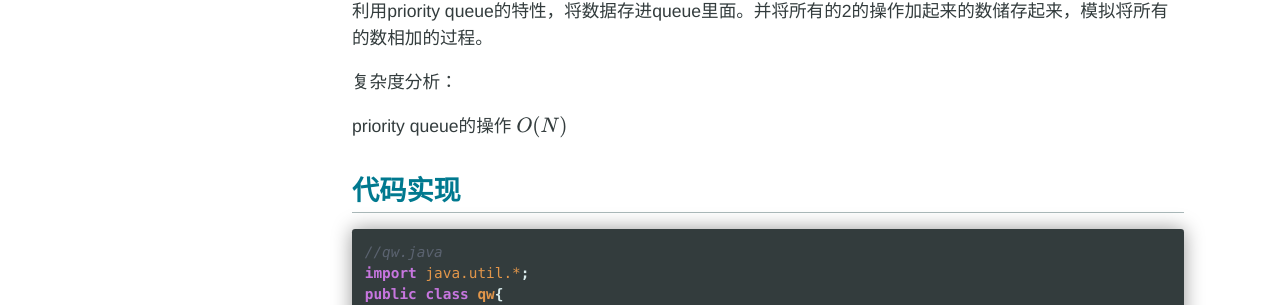
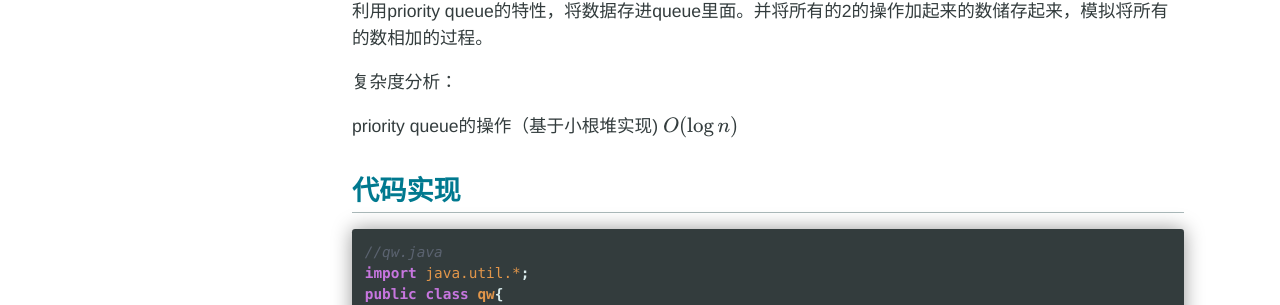
Before and after one commit to MarkChenYutian/gwcsclub, a Jekyll site: the page built from _posts/analysis-pages/2021-8-3-AtCoder-D-212.md, in a window 1280 px wide. Shown: the part 925-1230 px from the top of the page. Built offline with Jekyll 4.4.1, drawn with Linux system fonts in a browser that asks for light colours; formulas are drawn with MathJax 3; comment, search, counter and statistics services are not loaded.

Commit message:
correct atcoder 212 D

```diff
--- a/_posts/analysis-pages/2021-8-3-AtCoder-D-212.md
+++ b/_posts/analysis-pages/2021-8-3-AtCoder-D-212.md
@@ -20,9 +20,9 @@ Takahashi有很多球，然后他可以做三种操做：
 
 复杂度分析：
 
-priority queue的操作
+priority queue的操作（基于小根堆实现)
 $$
-O(N)
+O(\log n)
 $$
 
 ## 代码实现
```
